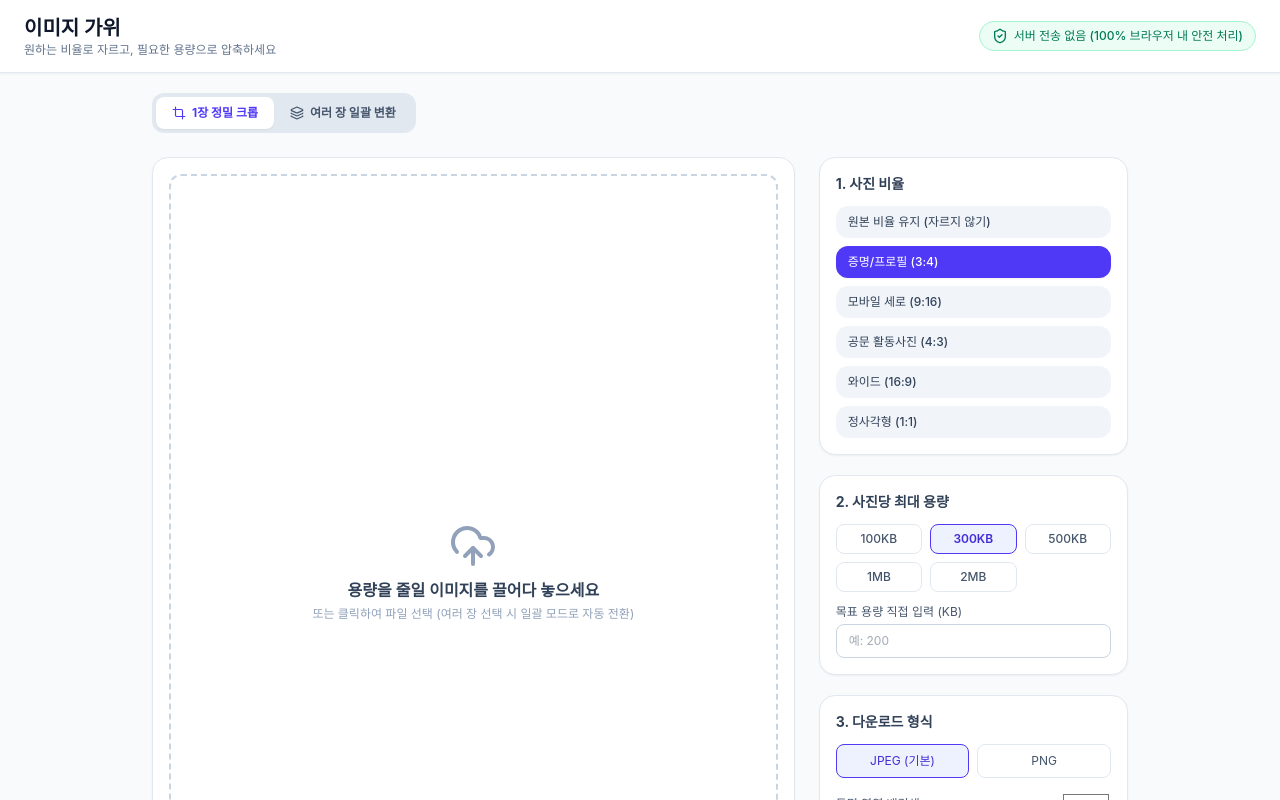
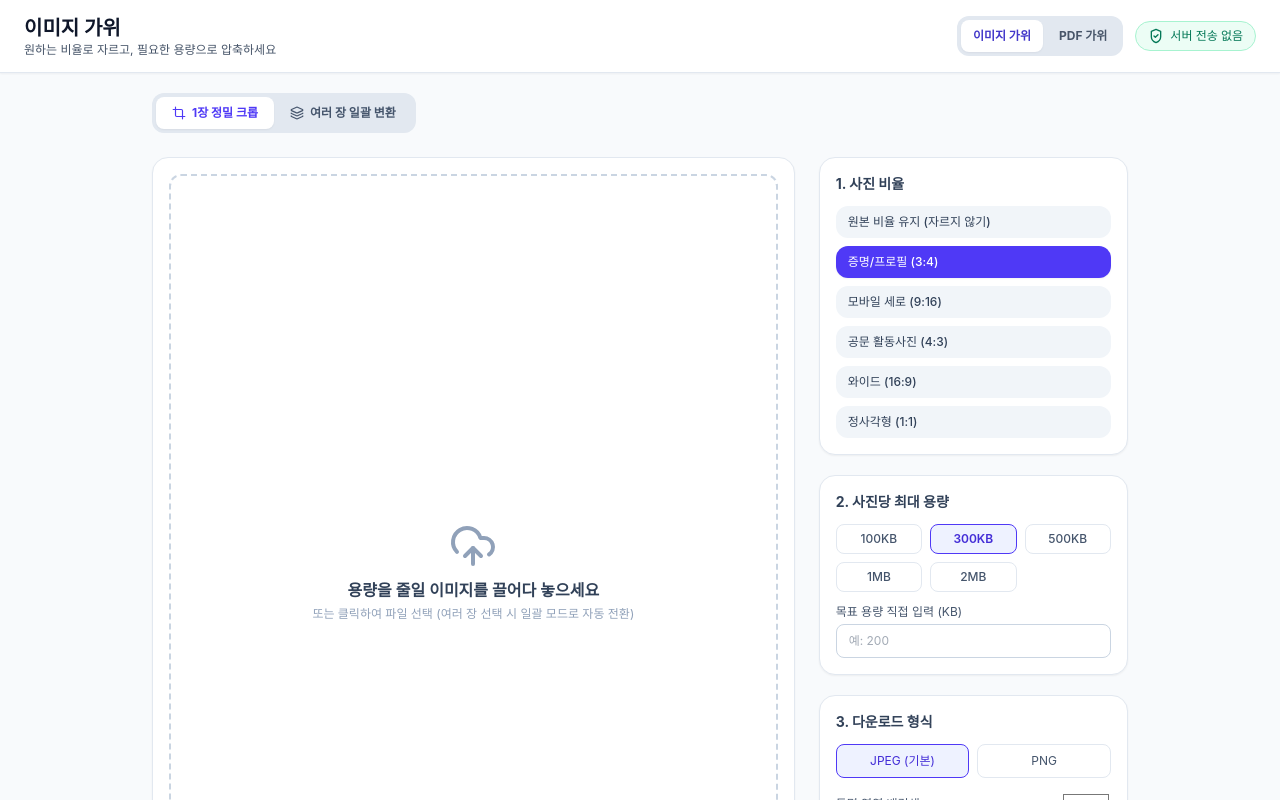
Before and after one commit to HUNGRY-CHU/IMAGEgawi, a React (Vite) app: page / in a window 1280 px wide. Shown: the top 800 px of the page. Built offline with nearby package versions, Linux system fonts and the light colour scheme.

Commit message:
Add PDF Gawi to the shared Gawi header

```diff
--- a/src/App.tsx
+++ b/src/App.tsx
@@ -1,3 +1,4 @@
+import './site-header.css';
 import React, { useState, useCallback, useEffect, useRef } from 'react';
 import Cropper, { type Area } from 'react-easy-crop';
 import JSZip from 'jszip';
@@ -8,7 +9,6 @@ import {
   UploadCloud,
   Download,
   Copy,
-  ShieldCheck,
   RefreshCw,
   Archive,
   Layers,
@@ -269,14 +269,23 @@ export default function App() {
       onDrop={handleDrop}
     >
       {/* 헤더 */}
-      <header className="bg-white border-b border-slate-200 py-3.5 px-6 flex justify-between items-center shadow-xs">
+      <header className="gawi-header">
         <div>
-          <h1 className="text-xl font-bold text-slate-900">이미지 가위</h1>
-          <p className="text-xs text-slate-500">원하는 비율로 자르고, 필요한 용량으로 압축하세요</p>
+          <h1>이미지 가위</h1>
+          <p>원하는 비율로 자르고, 필요한 용량으로 압축하세요</p>
         </div>
-        <div className="flex items-center text-xs text-emerald-700 bg-emerald-50 border border-emerald-200 px-3 py-1.5 rounded-full font-medium">
-          <ShieldCheck className="w-4 h-4 mr-1.5" />
-          서버 전송 없음 (100% 브라우저 내 안전 처리)
+        <div className="gawi-header-actions">
+          <nav className="gawi-nav" aria-label="가위 도구">
+            <a href="/" aria-current="page">이미지 가위</a>
+            <a href="https://pdf.gawi.cc/">PDF 가위</a>
+          </nav>
+          <span className="gawi-privacy">
+            <svg aria-hidden="true" width="16" height="16" viewBox="0 0 24 24" fill="none" stroke="currentColor" strokeWidth="2" strokeLinecap="round" strokeLinejoin="round">
+              <path d="M12 22s7-3 7-9V5l-7-3-7 3v8c0 6 7 9 7 9Z" />
+              <path d="m9 12 2 2 4-4" />
+            </svg>
+            서버 전송 없음
+          </span>
         </div>
       </header>
 
--- /dev/null
+++ b/src/site-header.css
@@ -0,0 +1,89 @@
+/* Keep this header in sync with the other Gawi app. */
+.gawi-header {
+  display: flex;
+  flex-wrap: wrap;
+  align-items: center;
+  justify-content: space-between;
+  gap: 12px 24px;
+  padding: 14px 24px;
+  border-bottom: 1px solid #e2e8f0;
+  background: #fff;
+  box-shadow: 0 1px 2px #0f172a0d;
+}
+
+.gawi-header h1 {
+  margin: 0;
+  color: #0f172a;
+  font-size: 20px;
+  font-weight: 700;
+  line-height: 28px;
+}
+
+.gawi-header p {
+  margin: 0;
+  color: #475569;
+  font-size: 12px;
+  line-height: 16px;
+}
+
+.gawi-header-actions {
+  display: flex;
+  flex-wrap: wrap;
+  align-items: center;
+  gap: 8px 12px;
+}
+
+.gawi-nav {
+  display: flex;
+  gap: 4px;
+  padding: 4px;
+  border-radius: 12px;
+  background: #e2e8f0;
+}
+
+.gawi-nav a {
+  display: inline-flex;
+  align-items: center;
+  min-height: 32px;
+  padding: 4px 12px;
+  border-radius: 8px;
+  color: #475569;
+  font-size: 12px;
+  font-weight: 700;
+  line-height: 16px;
+  text-decoration: none;
+  white-space: nowrap;
+}
+
+.gawi-nav a[aria-current="page"], .gawi-nav a:hover {
+  background: #fff;
+  color: #4338ca;
+}
+
+.gawi-nav a[aria-current="page"] {
+  box-shadow: 0 1px 2px #0f172a0d;
+}
+
+.gawi-nav a:focus-visible {
+  outline: 2px solid #4f46e5;
+  outline-offset: 2px;
+}
+
+.gawi-privacy {
+  display: inline-flex;
+  align-items: center;
+  gap: 6px;
+  padding: 6px 12px;
+  border: 1px solid #a7f3d0;
+  border-radius: 999px;
+  background: #ecfdf5;
+  color: #047857;
+  font-size: 12px;
+  font-weight: 500;
+  line-height: 16px;
+  white-space: nowrap;
+}
+
+@media (max-width: 480px) {
+  .gawi-header { padding-inline: 16px; }
+}
```
